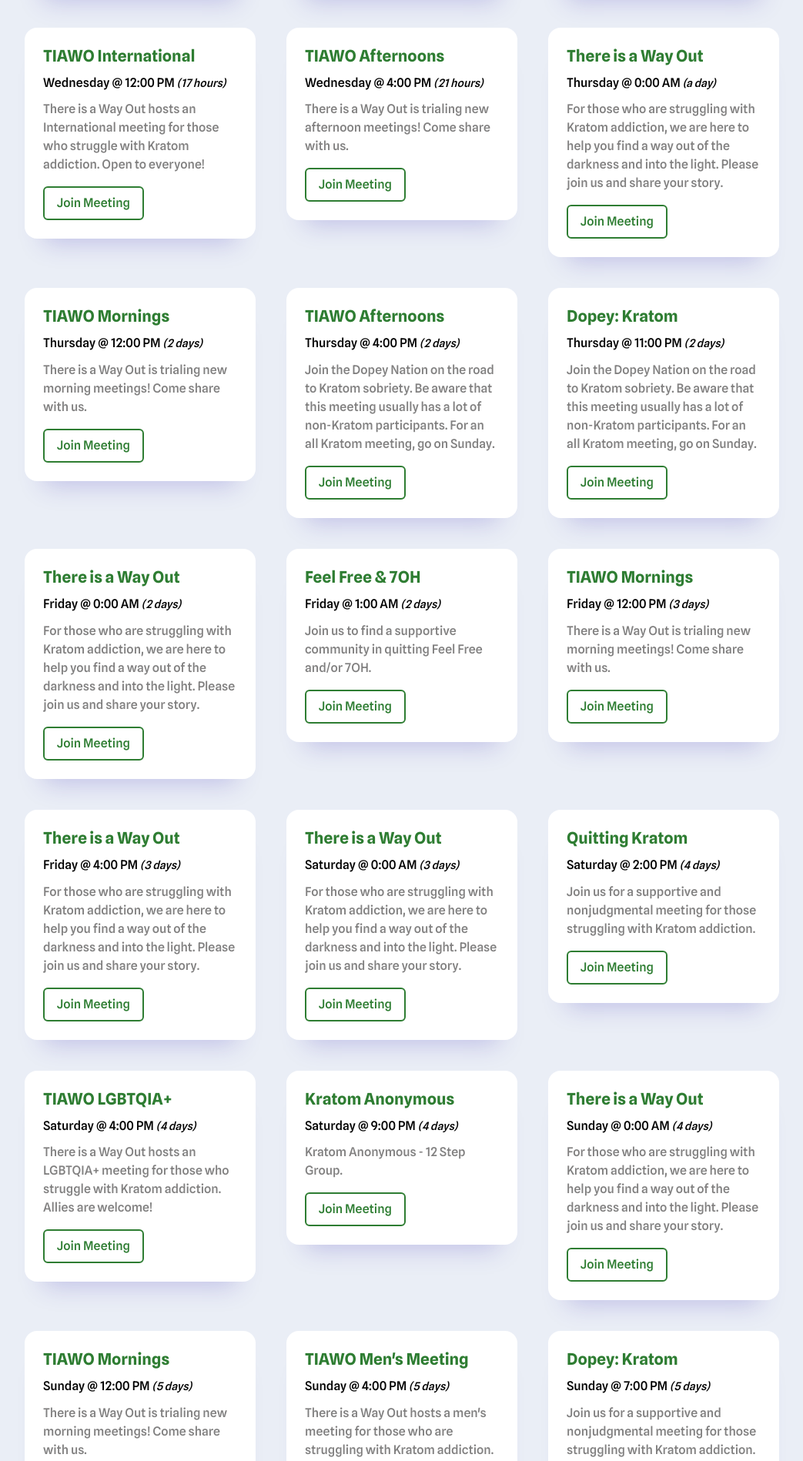
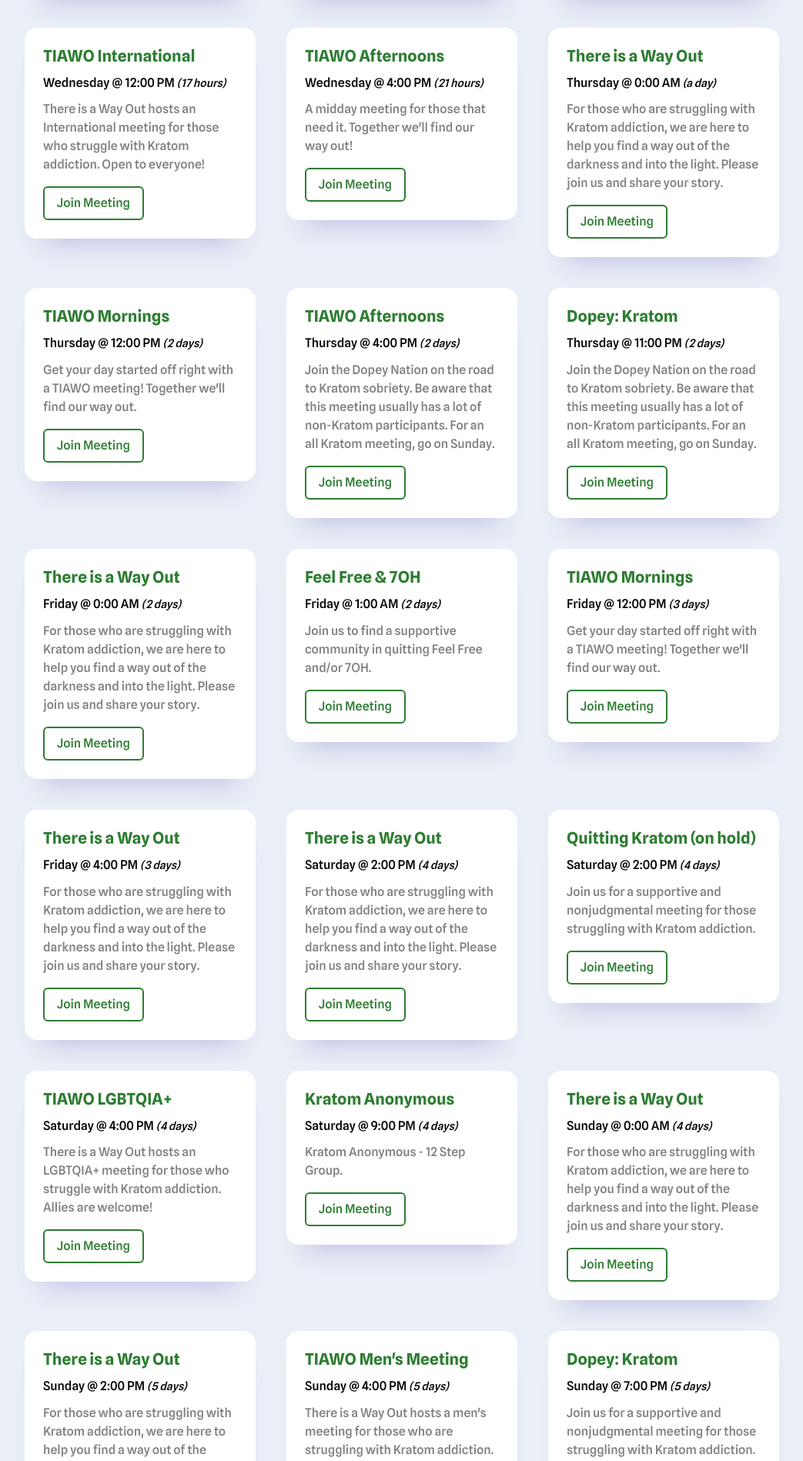
Before and after one commit to mclifford82/nextanon, a React (Create React App) app: page / in a window 1280 px wide. Shown: the part 460-2358 px from the top of the page at 77% size, without its empty margins (118-1161 px from the left). Built offline with nearby package versions, Linux system fonts and the light colour scheme.

Commit message:
Meetings update lololol

```diff
--- a/public/data_utc.json
+++ b/public/data_utc.json
@@ -36,7 +36,7 @@
         "meeting_service_code": "nje-jmni-hhb",
         "meeting_pw": "None",
         "meeting_day": 6,
-        "meeting_time_hour": 0,
+        "meeting_time_hour": 14,
         "meeting_time_minute": 0,
         "meeting_tz": "UTC",
         "meeting_notes": "For those who are struggling with Kratom addiction, we are here to help you find a way out of the darkness and into the light. Please join us and share your story."
@@ -98,7 +98,7 @@
     },
     {
         "id": 9,
-        "name": "Quitting Kratom",
+        "name": "Quitting Kratom (on hold)",
         "meeting_type": "Kratom",
         "meeting_link": "https://meet.google.com/nje-jmni-hhb",
         "meeting_service": "Google Meet",
@@ -293,7 +293,7 @@
         "meeting_time_hour": 12,
         "meeting_time_minute": 0,
         "meeting_tz": "UTC",
-        "meeting_notes": "There is a Way Out is trialing new morning meetings! Come share with us."
+        "meeting_notes": "Get your day started off right with a TIAWO meeting! Together we'll find our way out."
     },
     {
         "id": 47,
@@ -308,7 +308,7 @@
         "meeting_time_hour": 12,
         "meeting_time_minute": 0,
         "meeting_tz": "UTC",
-        "meeting_notes": "There is a Way Out is trialing new morning meetings! Come share with us."
+        "meeting_notes": "Get your day started off right with a TIAWO meeting! Together we'll find our way out."
     },
     {
         "id": 48,
@@ -323,22 +323,7 @@
         "meeting_time_hour": 12,
         "meeting_time_minute": 0,
         "meeting_tz": "UTC",
-        "meeting_notes": "There is a Way Out is trialing new morning meetings! Come share with us."
-    },
-    {
-        "id": 49,
-        "name": "TIAWO Mornings",
-        "weekday": "Sunday",
-        "meeting_type": "Kratom",
-        "meeting_link": "https://meet.google.com/nje-jmni-hhb",
-        "meeting_service": "Google Meet",
-        "meeting_service_code": "nje-jmni-hhb",
-        "meeting_pw": "None",
-        "meeting_day": 7,
-        "meeting_time_hour": 12,
-        "meeting_time_minute": 0,
-        "meeting_tz": "UTC",
-        "meeting_notes": "There is a Way Out is trialing new morning meetings! Come share with us."
+        "meeting_notes": "Get your day started off right with a TIAWO meeting! Together we'll find our way out."
     },
     {
         "id": 50,
@@ -353,7 +338,7 @@
         "meeting_time_hour": 16,
         "meeting_time_minute": 0,
         "meeting_tz": "UTC",
-        "meeting_notes": "There is a Way Out is trialing new afternoon meetings! Come share with us."
+        "meeting_notes": "A midday meeting for those that need it. Together we'll find our way out!"
     },
     {
         "id": 51,
@@ -368,7 +353,7 @@
         "meeting_time_hour": 16,
         "meeting_time_minute": 0,
         "meeting_tz": "UTC",
-        "meeting_notes": "There is a Way Out is trialing new afternoon meetings! Come share with us."
+        "meeting_notes": "A midday meeting for those that need it. Together we'll find our way out!"
     },
     {
         "id": 52,
@@ -398,5 +383,19 @@
         "meeting_time_minute": 15,
         "meeting_tz": "UTC",
         "meeting_notes": "Join us to find a supportive community in quitting Feel Free and/or 7OH."
+    },
+    {
+        "id": 53,
+        "name": "There is a Way Out",
+        "meeting_type": "Kratom",
+        "meeting_link": "https://meet.google.com/nje-jmni-hhb",
+        "meeting_service": "Google Meet",
+        "meeting_service_code": "nje-jmni-hhb",
+        "meeting_pw": "None",
+        "meeting_day": 7,
+        "meeting_time_hour": 14,
+        "meeting_time_minute": 0,
+        "meeting_tz": "UTC",
+        "meeting_notes": "For those who are struggling with Kratom addiction, we are here to help you find a way out of the darkness and into the light."
     }
 ]
--- a/src/App.js
+++ b/src/App.js
@@ -56,7 +56,7 @@ function App() {
       </div>
 
       <p className="lastupdated">
-        Shoutout to my Signal homies. Data last updated 6/2/2025 ☀️<br />
+        Data last updated 6/8/2025 ☀️<br />
         <img src={process.env.PUBLIC_URL + '/yosh.png'} alt="Yoshi the Nerd" />
       </p>
 
```
Also changed, not shown: 1 other file (tests, documents, lock files or other folders).
